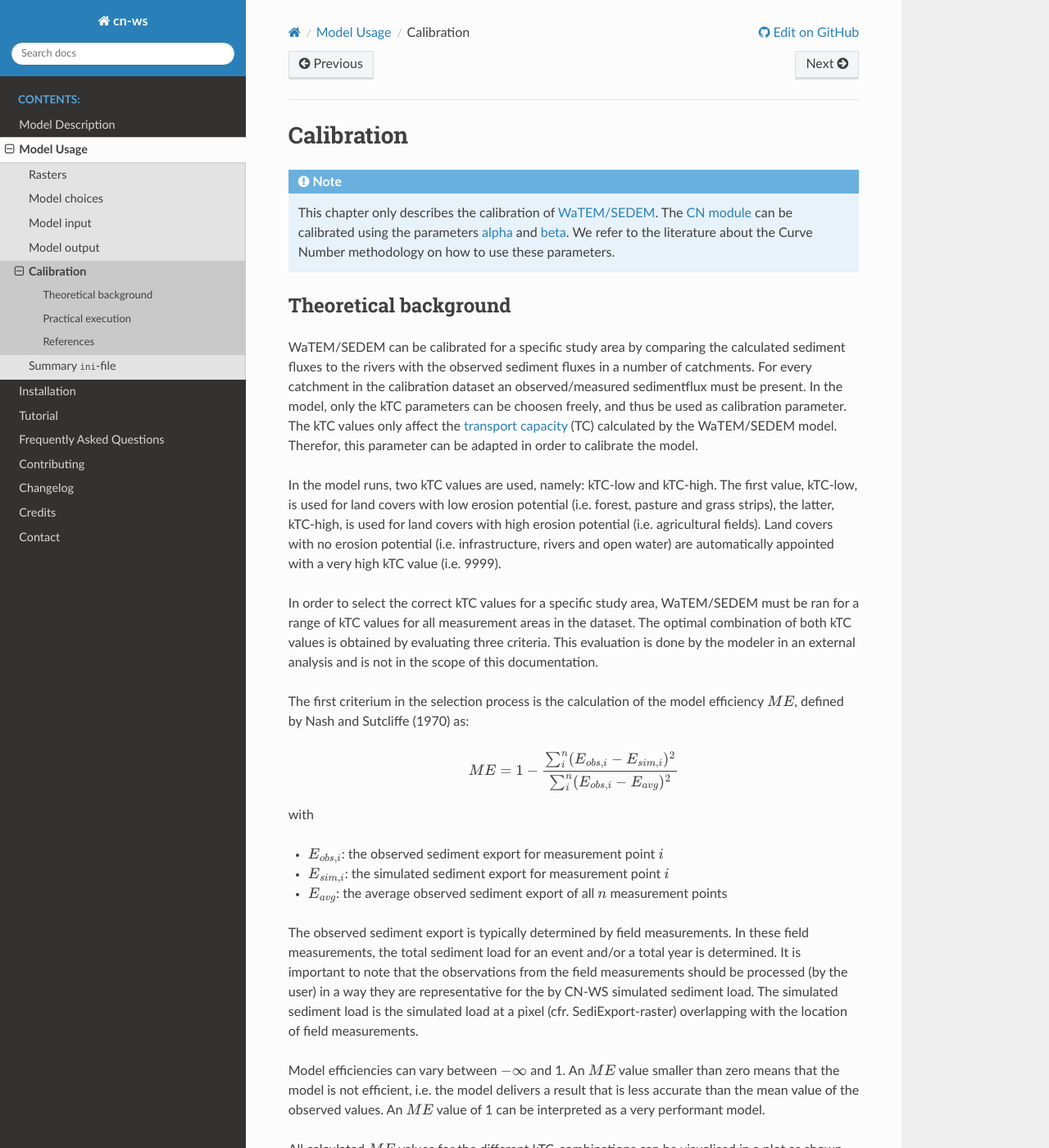
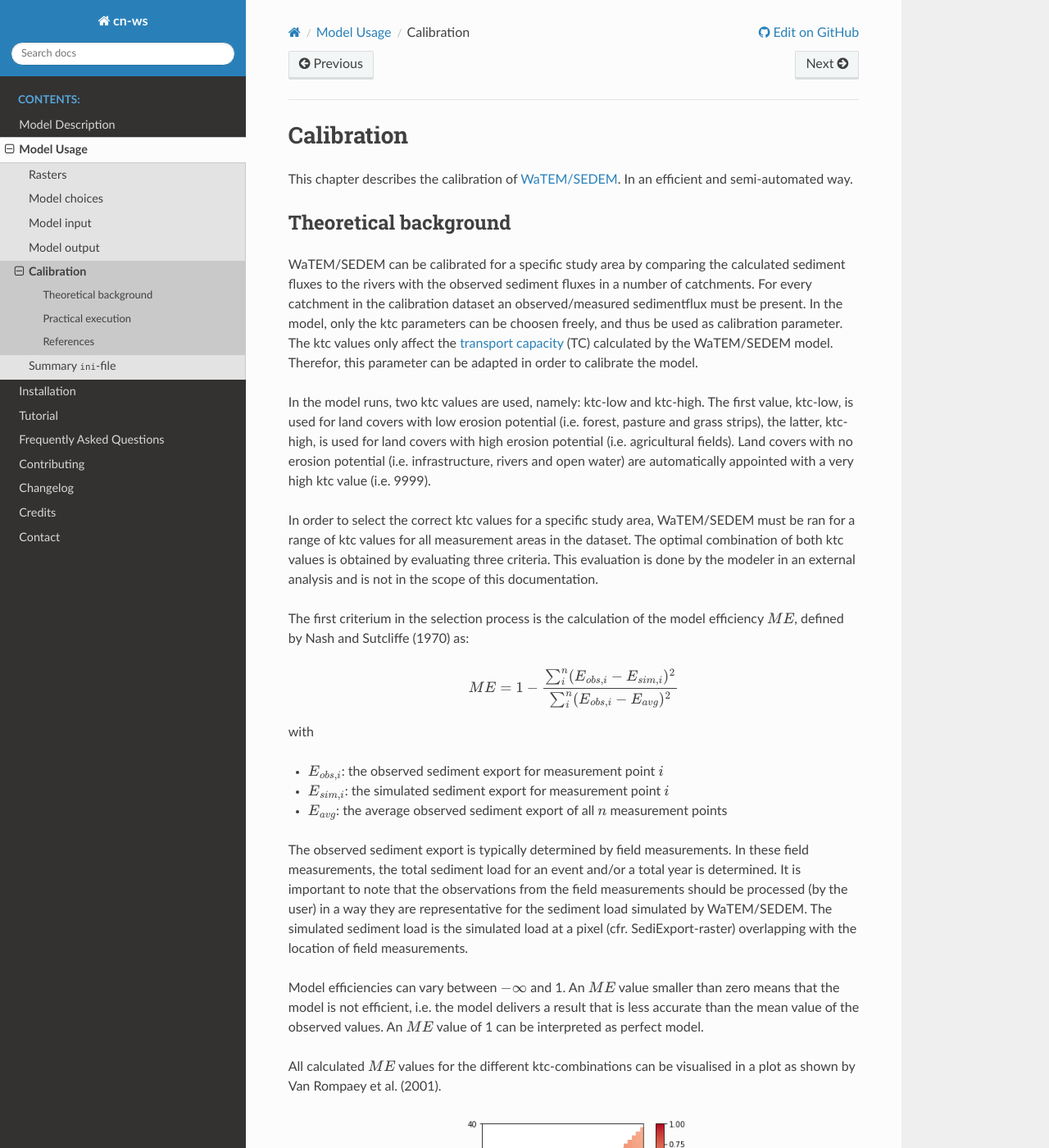
Before and after one commit to watem-sedem/watem-sedem, a Sphinx documentation site: the page built from docs/calibration.rst, in a window 1280 px wide and 1400 px high. Shown: the whole window at 82% size. Built offline with Sphinx 7.4.7 and the Read the Docs theme 2.0.0, drawn with Linux system fonts in a browser that asks for light colours; some of the changed text lies outside the part shown.

Commit message:
Update calibration.rst according to remarks Gert Verstraeten

```diff
--- a/docs/calibration.rst
+++ b/docs/calibration.rst
@@ -4,11 +4,8 @@
 Calibration
 ###########
 
-.. note::
-    This chapter only describes the calibration of :ref:`WaTEM/SEDEM <WS>`. The
-    :ref:`CN module <CN>` can be calibrated using the parameters
-    :ref:`alpha <alpha>` and :ref:`beta <beta>`. We refer to the literature
-    about the Curve Number methodology on how to use these parameters.
+This chapter describes the calibration of :ref:`WaTEM/SEDEM <WS>`. In an efficient
+and semi-automated way.
 
 Theoretical background
 ======================
@@ -17,22 +14,22 @@
 calculated sediment fluxes to the rivers with the observed sediment fluxes in
 a number of catchments. For every catchment in the calibration dataset an
 observed/measured sedimentflux must be present.
-In the model, only the kTC parameters can be choosen freely,
+In the model, only the ktc parameters can be choosen freely,
 and thus be used as calibration parameter.
-The kTC values only affect the :ref:`transport capacity <tcmodel>` (TC)
+The ktc values only affect the :ref:`transport capacity <tcmodel>` (TC)
 calculated by the WaTEM/SEDEM model.
 Therefor, this parameter can be adapted in order to calibrate the model.
 
-In the model runs, two kTC values are used, namely: kTC-low and kTC-high.
-The first value, kTC-low, is used for land covers with low erosion potential
-(i.e. forest, pasture and grass strips), the latter, kTC-high, is used for land
+In the model runs, two ktc values are used, namely: ktc-low and ktc-high.
+The first value, ktc-low, is used for land covers with low erosion potential
+(i.e. forest, pasture and grass strips), the latter, ktc-high, is used for land
 covers with high erosion potential (i.e. agricultural fields). Land covers with
 no erosion potential (i.e. infrastructure, rivers and open water) are
-automatically appointed with a very high kTC value (i.e. 9999).
+automatically appointed with a very high ktc value (i.e. 9999).
 
-In order to select the correct kTC values for a specific study area,
-WaTEM/SEDEM must be ran for a range of kTC values for all measurement areas in
-the dataset. The optimal combination of both kTC values is obtained by evaluating three
+In order to select the correct ktc values for a specific study area,
+WaTEM/SEDEM must be ran for a range of ktc values for all measurement areas in
+the dataset. The optimal combination of both ktc values is obtained by evaluating three
 criteria. This evaluation is done by the modeler in an external analysis and is not
 in the scope of this documentation.
 
@@ -51,53 +48,67 @@
 The observed sediment export is typically determined by field measurements.
 In these field measurements, the total sediment load for an event and/or a total year is
 determined. It is important to note that the observations from the field measurements
-should be processed (by the user) in a way they are representative for the by CN-WS
-simulated sediment load. The simulated sediment load is the simulated load at a pixel
+should be processed (by the user) in a way they are representative for the sediment load
+simulated by WaTEM/SEDEM. The simulated sediment load is the simulated load at a pixel
 (cfr. SediExport-raster) overlapping with the location of field measurements.
 
 Model efficiencies can vary between :math:`-\infty`  and 1. An :math:`ME` value smaller than
 zero means that the model is not efficient, i.e. the model delivers a result
 that is less accurate than the mean value of the observed values. An :math:`ME` value
-of 1 can be interpreted as a very performant model.
+of 1 can be interpreted as perfect model.
 
-All calculated :math:`ME` values for the different kTC-combinations can be visualised
-in a plot as shown by Deproost et al. (2018).
+All calculated :math:`ME` values for the different ktc-combinations can be visualised
+in a plot as shown by Van Rompaey et al. (2001).
 
 .. figure:: _static/png/plot_ME_calibration.png
     :width: 300px
     :align: center
 
-    Model efficiencies for different combinations of kTC-low and kTC-high (Deproost et al., 2018)
+    Model efficiencies for different combinations of ktc-low and ktc-high (Van Rompaey et al., 2001)
 
-Model simulations with a combination of kTC values with a high :math:`ME` value are then
+Model simulations with a combination of ktc values with a high :math:`ME` value are then
 further analysed. In the second criterium, the slope of the linear regression (with intercept 0)
 between the observed and simulated values is being analyzed. The simulated sediment export is considered
 'good' if the calculated slope lies between 0.95 and 1.05. If not, the
 bias between model result and observation is considered too high (i.e. systematically more
 than 5% too high or too low).
 
-The last criterium examines the ratio between kTC-low and kTC-high. Verstraeten et al.
-(2006) showed that this ratio should lie between 0.25 and 0.35. When a ratio in
-this range is used, the simulated effect of grass buffer strips is regarded to be equal to the measured
-effectiveness of this type of erosion control measure.
+It should be noted, however, that in areas with a predominant
+land cover (e.g. dominant cropland), only one ktc-value if often calibrated with
+a high ME, whilst the ME vs KTC-graph for the other value is rather flat (see also image above).
+In that case, a third and last criterium can be used, which examines the ratio between
+ktc-low and ktc-high. Multiple calibrations using different
+input data for river catchments in Flanders, Belgium, showed that this ratio typically
+lies between 0.25 and 0.35. Verstraeten et al. (2006) showed that when a ratio in
+this range is used, the simulated effect of grass buffer strips is regarded to be equal
+to the measured effectiveness of this type of erosion control measure,
+thus showing that the model is capable of predicting the impact of this type of soil and
+water conservation measure whereby differences in vegetation cover are crucial.
+However, in other environments, where the contrast in erosion potential between vegetated
+and non-vegetated land use classes is different compared to that between cropland and
+grassland/forest in a temperate region like Belgium,
+a different ratio between ktc-high and ktc-low can be sought for.
+Local insights into the different erosion potential may help in this respect.
+
 
 Practical execution
 ===================
 
-CN-WS has a built-in calibration tool for the WaTEM/SEDEM model. First, the user has to
+WaTEM/SEDEM has a built-in calibration tool. This tool is an extenstion develloped
+during the work of Deproost et al. (2018). To use this tool, the user has to
 create a set of input rasters for every catchment in the calibration dataset and
 has to define all the :ref:`options <choicespage>` that are needed for the
-calibration and the future model runs. In the ini-file for every catchment that should be calibrated, the user
+calibration and the future model runs. In the ini-file for every catchment that should
+be calibrated, the user
 has to enable the :ref:`calibration option <calibrate>` and define the
 :ref:`range of ktc values <calibrationparamters>`.
 
-The model will then loop over all combinations of kTC values in the defined range.
-First, a :ref:`ktc map <ktcmap>` is created by the model for every kTC combination.
-Next, the full WaTEM/SEDEM model is run for all these combinations, for all the given catchments. Finally,
-a :ref:`calibration file <calibrationtxt>` with the amount of
-sediment at each
-outlet of the model, for each combination of kTC values in the defined range is
-available for every catchment. These
+The model will then loop over all combinations of ktc values in the defined range.
+First, a :ref:`ktc map <ktcmap>` is created by the model for every ktc combination.
+Next, the full WaTEM/SEDEM model is run for all these combinations, for all the given
+catchments. Finally, a :ref:`calibration file <calibrationtxt>` with the amount of
+sediment at each outlet of the model, for each combination of ktc values in the defined
+range is available for every catchment. These
 files can be processed by the user, through e.g. a python script, to calculate the :math:`ME` and
 the other criteria, mentioned above, in order to select the best set of ktc-values for the study area.
 
@@ -105,7 +116,7 @@
 ==========
 Deproost, P., Renders, D., Van de Wauw, J., Van Ransbeeck, N.,
 Verstraeten, G., 2018, Herkalibratie van WaTEM/SEDEM met het DHMV-II als
-hoogtemodel: eindrapport. Brussel.
+hoogtemodel: eindrapport. Brussel. (in Dutch)
 https://archief.onderzoek.omgeving.vlaanderen.be/Onderzoek-1812384
 
 Nash, J. E.; Sutcliffe, J. V. (1970). "River flow forecasting through conceptual
```
